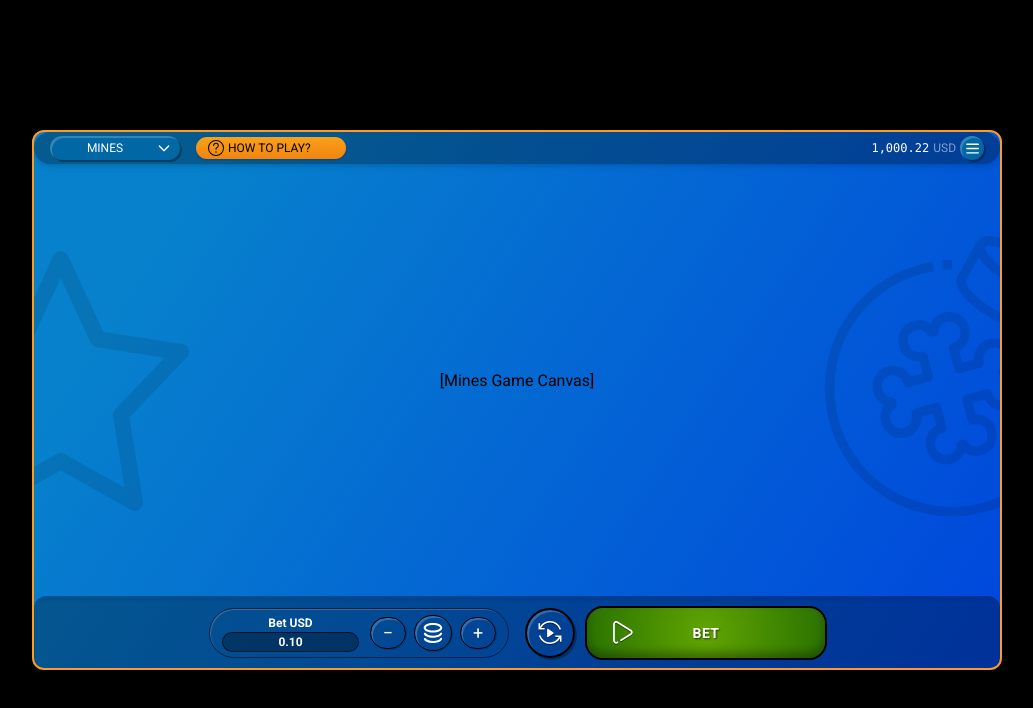
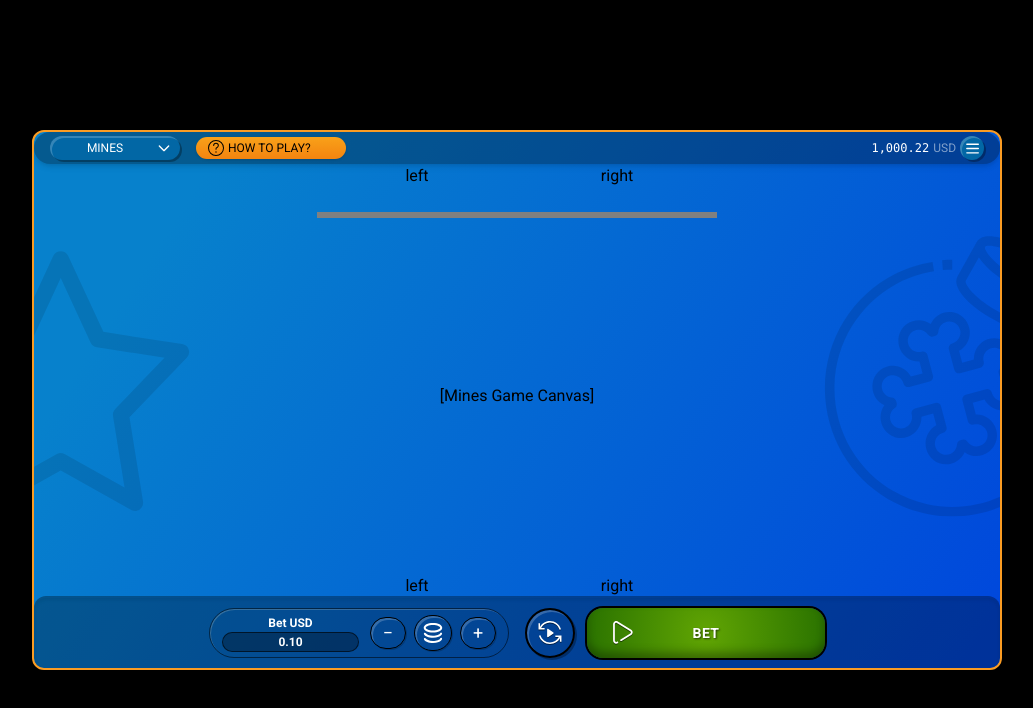
Before and after one commit to BelskviK/Vue-PIXI, a Vue app: page /games/mines in a window 1280 px wide. Shown: the top 708 px of the page, without its empty margins (123-1156 px from the left). Built offline with nearby package versions, Linux system fonts and the light colour scheme.

Commit message:
wrapping mines private component

```diff
--- /dev/null
+++ b/src/components/games/mines/MinesFooter.vue
@@ -0,0 +1,10 @@
+<template>
+  <div class="flex flex-row w-full align-center justify-center">
+    <div class="flex w-full align-center justify-center">left</div>
+    <div class="flex w-full align-center justify-center">right</div>
+  </div>
+</template>
+
+<script setup lang="ts"></script>
+
+<style scoped></style>
--- a/src/components/games/mines/MinesGame.vue
+++ b/src/components/games/mines/MinesGame.vue
@@ -1,14 +1,20 @@
 <template>
-  <div class="flex flex-col items-center space-y-6 p-6">
-    <!-- placeholder for your Pixi canvas -->
+  <div
+    class="flex flex-col items-center justify-between h-full w-[400px] space-y-6"
+  >
+    <MinesHeader />
     <div
-      class="w-80 h-48 bg-gray-800 rounded-lg flex items-center justify-center"
+      class="w-full h-full bg-gray-800 rounded-lg flex items-center justify-center"
     >
       <p class="text-gray-400">[Mines Game Canvas]</p>
     </div>
+    <MinesFooter />
   </div>
 </template>
 
-<script setup lang="ts"></script>
+<script setup lang="ts">
+import MinesHeader from "@/components/games/mines/MinesHeader.vue";
+import MinesFooter from "@/components/games/mines/MinesFooter.vue";
+</script>
 
 <style scoped></style>
--- /dev/null
+++ b/src/components/games/mines/MinesHeader.vue
@@ -0,0 +1,11 @@
+<template>
+  <div class="flex flex-row w-full align-center justify-center">
+    <div class="flex w-full align-center justify-center">left</div>
+    <div class="flex w-full align-center justify-center">right</div>
+  </div>
+  <progress class="w-full h-[8px] color-white bg-red-500" fill="50%"></progress>
+</template>
+
+<script setup lang="ts"></script>
+
+<style scoped></style>
--- a/src/components/shared/BetButton.vue
+++ b/src/components/shared/BetButton.vue
@@ -21,7 +21,7 @@
     <!-- content: icon+label for bet, amount with cashout label for cashout -->
     <span
       :class="[
-        'relative   w-full px-6',
+        'relative w-full px-6',
         props.status.includes('cashout')
           ? 'flex flex-col items-center justify-center space-y-1'
           : 'flex items-center justify-between',
```
